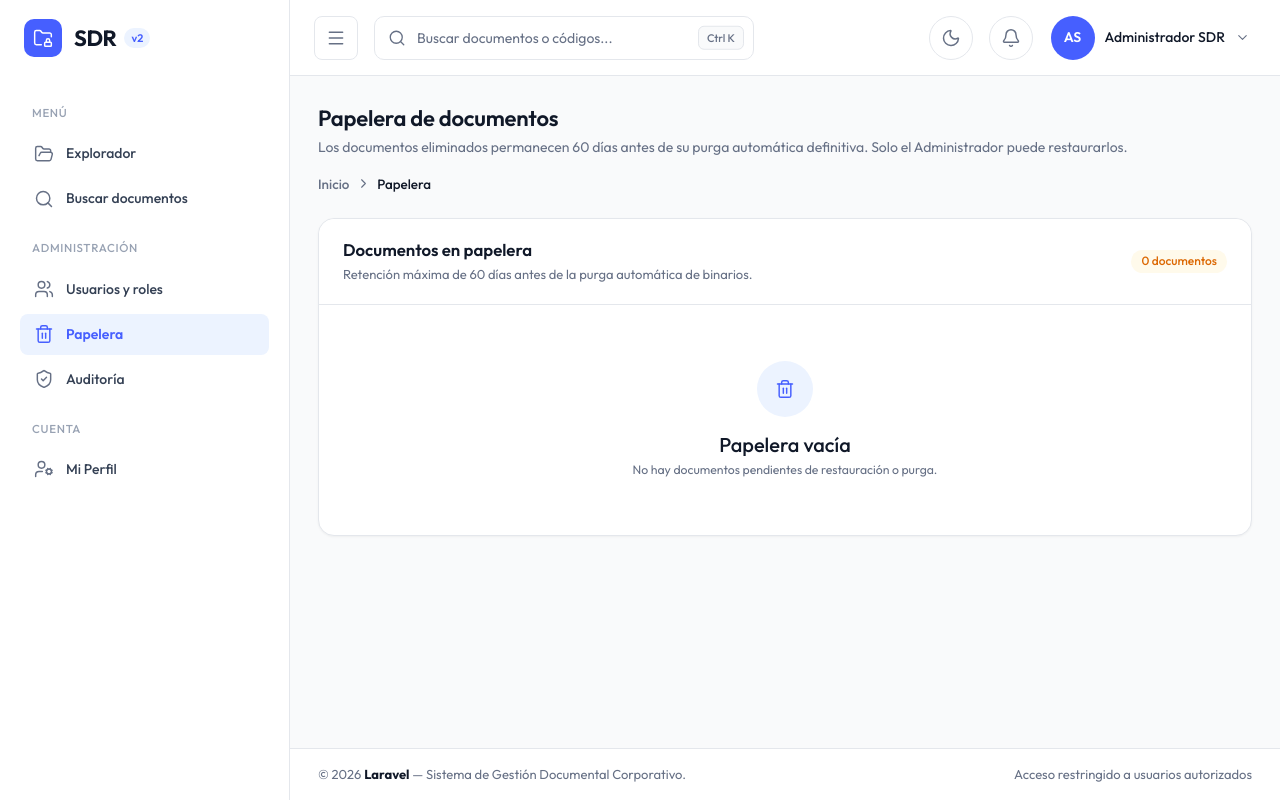
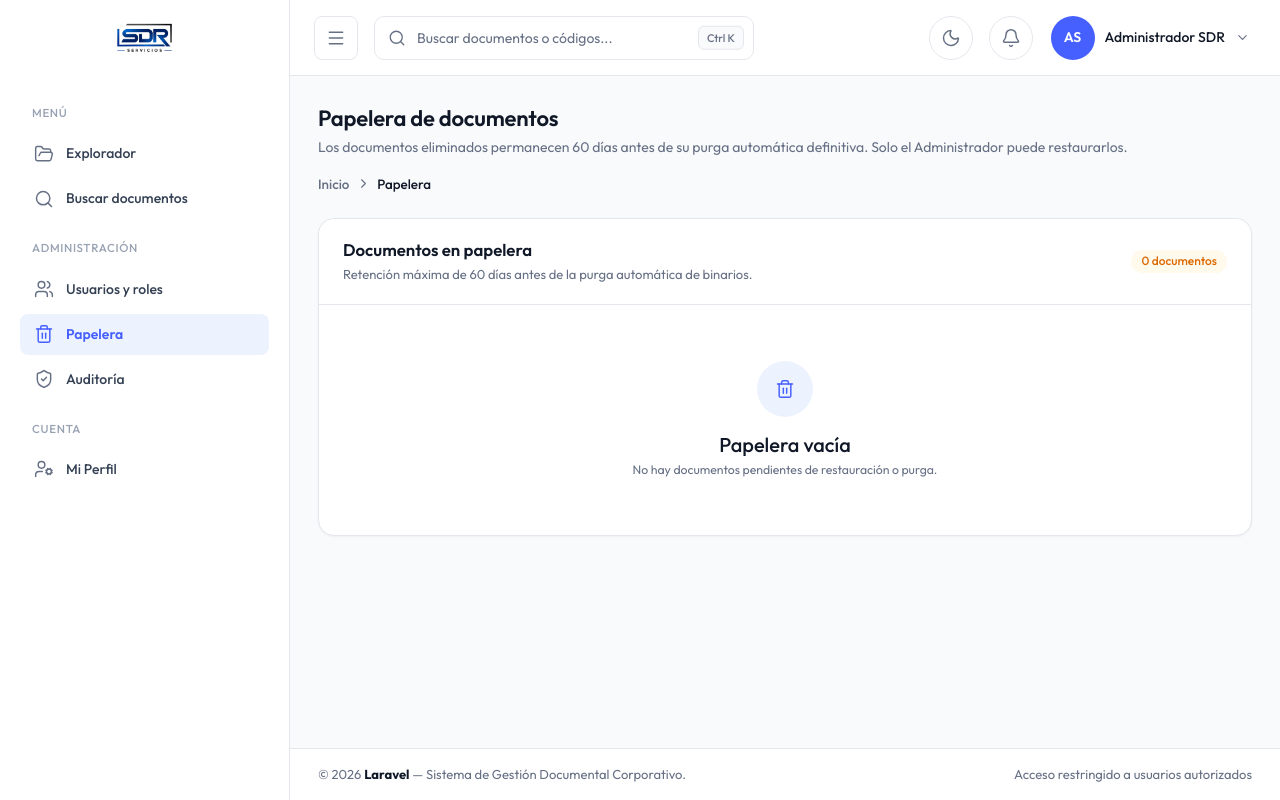
Before and after one commit to Nelsonv23/Sistema-documental-SDRv2, a Laravel app: page /admin/trash in a window 1280 px wide. Run offline with Laravel 12, Linux system fonts and the light colour scheme; a user stored in the database is signed in; data comes from the database, SQL or seed files in the repository; data that the repository does not hold is empty; some libraries are stand-ins or nearby versions.

Commit message:
Reemplazar icono lateral por logotipo corporativo SDR

```diff
--- a/resources/views/partials/sidebar.blade.php
+++ b/resources/views/partials/sidebar.blade.php
@@ -10,14 +10,10 @@
 
 <aside class="ta-sidebar" :class="{ 'is-open': mobileSidebarOpen }" aria-label="Menú principal">
     <div class="ta-sidebar-header">
-        <a class="ta-brand-link" href="{{ $homeHref }}">
-            <span class="ta-brand-icon">
-                <i data-lucide="folder-lock" class="ta-icon"></i>
-            </span>
-            <span class="ta-brand-text-wrap d-inline-flex align-items-center gap-2">
-                <span class="ta-brand-name">SDR</span>
-                <span class="ta-brand-tag">v2</span>
-            </span>
+        <a class="ta-brand-link w-100 justify-content-center px-2" href="{{ $homeHref }}" style="max-width: 100%;" title="SDR v2">
+            <img src="{{ asset('images/brand/logo-version-azul.png') }}"
+                 alt="SDR v2"
+                 style="max-height: 38px; max-width: 100%; width: auto; height: auto; object-fit: contain; display: block;">
         </a>
     </div>
 
```
Also changed, not shown: public/images/brand/logo-version-azul.png (added).
